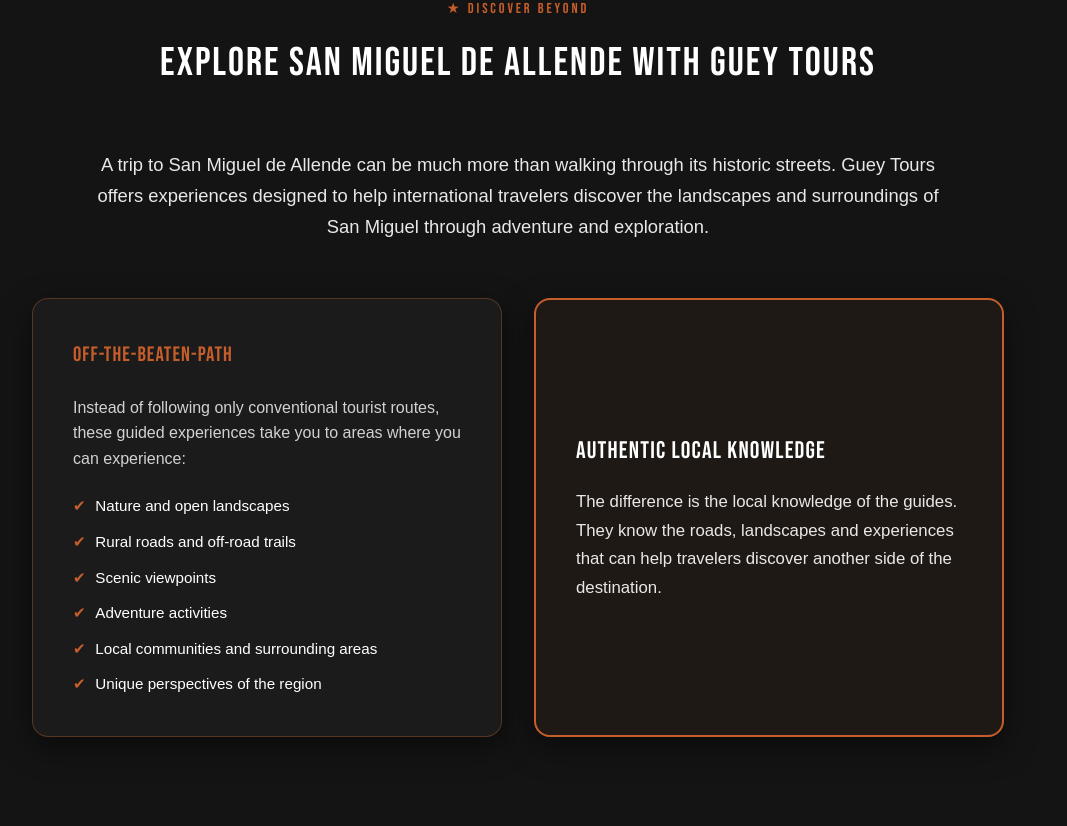
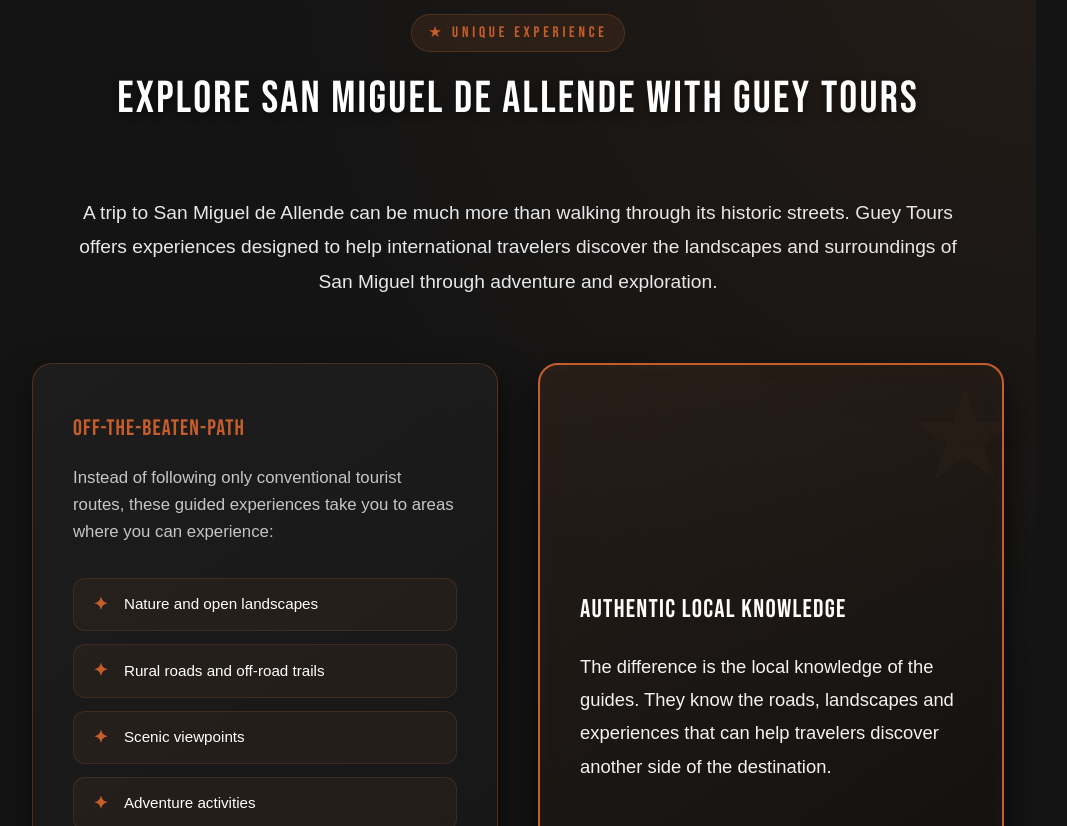
Before and after one commit to DraftStudiomx/Guey-tours-SEO, a Next.js app: page /san-miguel-de-allende-tours in a window 1280 px wide. Shown: the part 1434-2260 px from the top of the page, without its empty margins (122-1189 px from the left). Built offline with nearby package versions, Linux system fonts and the light colour scheme; a web font is replaced by a local one.

Commit message:
Update SanMiguelContent.tsx

```diff
--- a/app/san-miguel-de-allende-tours/SanMiguelContent.tsx
+++ b/app/san-miguel-de-allende-tours/SanMiguelContent.tsx
@@ -173,141 +173,178 @@
 
           {/* Inicio de section dos */}
 <section style={{
-  padding: '5rem 2rem',
-  background: 'var(--dark, #0b0b0b)',
+  padding: '6rem 2rem',
+  background: 'radial-gradient(circle at top right, rgba(217, 119, 54, 0.08), transparent 50%), var(--dark, #0b0b0b)',
   color: '#fff',
-  fontFamily: 'sans-serif'
+  fontFamily: 'sans-serif',
+  position: 'relative',
+  overflow: 'hidden'
 }}>
   <div style={{
     maxWidth: '1100px',
     margin: '0 auto'
   }}>
-    <div style={{ textAlign: 'center', marginBottom: '3.5rem' }}>
+    <div style={{ textAlign: 'center', marginBottom: '4rem' }}>
       <span style={{
         fontFamily: 'var(--font-heading)',
         color: 'var(--orange, #d97736)',
-        fontSize: '0.9rem',
-        letterSpacing: '0.2em',
-        textTransform: 'uppercase',
-        display: 'block',
-        marginBottom: '0.8rem'
-      }}>
-        {lang === 'es' ? '★ Descubre Más Allá' : '★ Discover Beyond'}
+        fontSize: '0.95rem',
+        letterSpacing: '0.25em',
+        textTransform: 'uppercase',
+        display: 'inline-block',
+        marginBottom: '0.8rem',
+        padding: '0.4rem 1rem',
+        background: 'rgba(217, 119, 54, 0.1)',
+        borderRadius: '50px',
+        border: '1px solid rgba(217, 119, 54, 0.2)'
+      }}>
+        {lang === 'es' ? '★ Experiencia Única' : '★ Unique Experience'}
       </span>
       <h2 style={{
         fontFamily: 'var(--font-heading)',
-        fontSize: '2.5rem',
+        fontSize: 'clamp(2rem, 4vw, 2.8rem)',
         color: '#fff',
         textTransform: 'uppercase',
         letterSpacing: '0.05em',
-        margin: 0
+        margin: 0,
+        textShadow: '0 2px 10px rgba(0,0,0,0.5)'
       }}>
         Explore San Miguel de Allende With Guey Tours
       </h2>
     </div>
 
     <p style={{
-      fontSize: '1.15rem',
-      lineHeight: 1.7,
+      fontSize: '1.2rem',
+      lineHeight: 1.8,
       color: 'rgba(255, 255, 255, 0.9)',
       textAlign: 'center',
-      maxWidth: '850px',
-      margin: '0 auto 3.5rem auto'
+      maxWidth: '900px',
+      margin: '0 auto 4rem auto',
+      fontWeight: 300
     }}>
       A trip to San Miguel de Allende can be much more than walking through its historic streets. Guey Tours offers experiences designed to help international travelers discover the landscapes and surroundings of San Miguel through adventure and exploration.
     </p>
 
     <div style={{
       display: 'grid',
-      gridTemplateColumns: 'repeat(auto-fit, minmax(300px, 1fr))',
-      gap: '2rem',
-      alignItems: 'center'
-    }}>
-      <div style={{
-        background: 'rgba(255, 255, 255, 0.03)',
-        border: '1px solid rgba(217, 119, 54, 0.3)',
-        borderRadius: '16px',
-        padding: '2.5rem',
-        boxShadow: '0 10px 30px rgba(0,0,0,0.5)'
-      }}>
+      gridTemplateColumns: 'repeat(auto-fit, minmax(320px, 1fr))',
+      gap: '2.5rem',
+      alignItems: 'stretch'
+    }}>
+      {/* Tarjeta 1: Grid de elementos estilizados tipo badges modernos */}
+      <div style={{
+        background: 'linear-gradient(145deg, rgba(255, 255, 255, 0.04), rgba(255, 255, 255, 0.01))',
+        border: '1px solid rgba(217, 119, 54, 0.25)',
+        borderRadius: '20px',
+        padding: '3rem 2.5rem',
+        boxShadow: '0 15px 35px rgba(0,0,0,0.6)',
+        display: 'flex',
+        flexDirection: 'column',
+        justifyContent: 'space-between'
+      }}>
+        <div>
           <h3 style={{
             fontFamily: 'var(--font-heading)',
             color: 'var(--orange, #d97736)',
-          fontSize: '1.3rem',
-          textTransform: 'uppercase',
-          marginBottom: '1.5rem',
+            fontSize: '1.4rem',
+            textTransform: 'uppercase',
+            marginBottom: '1.2rem',
             letterSpacing: '0.05em'
           }}>
             {lang === 'es' ? 'Rutas Fuera de lo Común' : 'Off-The-Beaten-Path'}
           </h3>
           <p style={{
-          color: 'rgba(255, 255, 255, 0.8)',
-          fontSize: '1rem',
-          marginBottom: '1.5rem',
+            color: 'rgba(255, 255, 255, 0.75)',
+            fontSize: '1.05rem',
+            marginBottom: '2rem',
             lineHeight: 1.6
           }}>
             Instead of following only conventional tourist routes, these guided experiences take you to areas where you can experience:
           </p>
-        <ul style={{
-          listStyle: 'none',
-          padding: 0,
-          margin: 0,
+        </div>
+
+        <div style={{
+          display: 'grid',
+          gridTemplateColumns: '1fr',
+          gap: '0.8rem'
+        }}>
+          {[
+            'Nature and open landscapes',
+            'Rural roads and off-road trails',
+            'Scenic viewpoints',
+            'Adventure activities',
+            'Local communities and surrounding areas',
+            'Unique perspectives of the region'
+          ].map((item, index) => (
+            <div key={index} style={{
               display: 'flex',
-          flexDirection: 'column',
-          gap: '0.8rem',
-          color: '#fff',
-          fontSize: '0.95rem'
-        }}>
-          <li style={{ display: 'flex', alignItems: 'center', gap: '0.6rem' }}>
-            <span style={{ color: 'var(--orange, #d97736)' }}>✔</span> Nature and open landscapes
-          </li>
-          <li style={{ display: 'flex', alignItems: 'center', gap: '0.6rem' }}>
-            <span style={{ color: 'var(--orange, #d97736)' }}>✔</span> Rural roads and off-road trails
-          </li>
-          <li style={{ display: 'flex', alignItems: 'center', gap: '0.6rem' }}>
-            <span style={{ color: 'var(--orange, #d97736)' }}>✔</span> Scenic viewpoints
-          </li>
-          <li style={{ display: 'flex', alignItems: 'center', gap: '0.6rem' }}>
-            <span style={{ color: 'var(--orange, #d97736)' }}>✔</span> Adventure activities
-          </li>
-          <li style={{ display: 'flex', alignItems: 'center', gap: '0.6rem' }}>
-            <span style={{ color: 'var(--orange, #d97736)' }}>✔</span> Local communities and surrounding areas
-          </li>
-          <li style={{ display: 'flex', alignItems: 'center', gap: '0.6rem' }}>
-            <span style={{ color: 'var(--orange, #d97736)' }}>✔</span> Unique perspectives of the region
-          </li>
-        </ul>
-      </div>
-
-      <div style={{
-        background: 'rgba(217, 119, 54, 0.05)',
+              alignItems: 'center',
+              gap: '1rem',
+              background: 'rgba(217, 119, 54, 0.06)',
+              padding: '0.9rem 1.2rem',
+              borderRadius: '12px',
+              border: '1px solid rgba(217, 119, 54, 0.15)',
+              transition: 'all 0.3s ease'
+            }}>
+              <span style={{
+                color: 'var(--orange, #d97736)',
+                fontSize: '1.1rem',
+                fontWeight: 'bold',
+                lineHeight: 1
+              }}>✦</span>
+              <span style={{ color: '#fff', fontSize: '0.95rem', fontWeight: 500 }}>{item}</span>
+            </div>
+          ))}
+        </div>
+      </div>
+
+      {/* Tarjeta 2: Conocimiento local destacada */}
+      <div style={{
+        background: 'linear-gradient(145deg, rgba(217, 119, 54, 0.08), rgba(15, 15, 15, 0.8))',
         border: '2px solid var(--orange, #d97736)',
-        borderRadius: '16px',
-        padding: '2.5rem',
-        boxShadow: '0 10px 30px rgba(0,0,0,0.5)',
+        borderRadius: '20px',
+        padding: '3rem 2.5rem',
+        boxShadow: '0 15px 35px rgba(0,0,0,0.6), inset 0 0 20px rgba(217, 119, 54, 0.05)',
         display: 'flex',
         flexDirection: 'column',
         justifyContent: 'center',
-        height: '100%'
-      }}>
+        position: 'relative',
+        overflow: 'hidden'
+      }}>
+        <div style={{
+          position: 'absolute',
+          top: '-20px',
+          right: '-20px',
+          fontSize: '8rem',
+          color: 'rgba(217, 119, 54, 0.03)',
+          fontFamily: 'var(--font-heading)',
+          zIndex: 0,
+          pointerEvents: 'none'
+        }}>
+          ★
+        </div>
+        <div style={{ position: 'relative', zIndex: 1 }}>
           <h3 style={{
             fontFamily: 'var(--font-heading)',
             color: '#fff',
-          fontSize: '1.5rem',
-          textTransform: 'uppercase',
-          marginBottom: '1.2rem',
-          letterSpacing: '0.05em'
+            fontSize: '1.6rem',
+            textTransform: 'uppercase',
+            marginBottom: '1.5rem',
+            letterSpacing: '0.05em',
+            lineHeight: 1.3
           }}>
             {lang === 'es' ? 'Conocimiento Local Auténtico' : 'Authentic Local Knowledge'}
           </h3>
           <p style={{
-          color: 'rgba(255, 255, 255, 0.9)',
-          fontSize: '1.05rem',
-          lineHeight: 1.7,
-          margin: 0
+            color: 'rgba(255, 255, 255, 0.95)',
+            fontSize: '1.15rem',
+            lineHeight: 1.8,
+            margin: 0,
+            fontWeight: 300
           }}>
             The difference is the local knowledge of the guides. They know the roads, landscapes and experiences that can help travelers discover another side of the destination.
           </p>
+        </div>
       </div>
     </div>
   </div>
```
Lines whose indentation alone changed are shown as unchanged.
